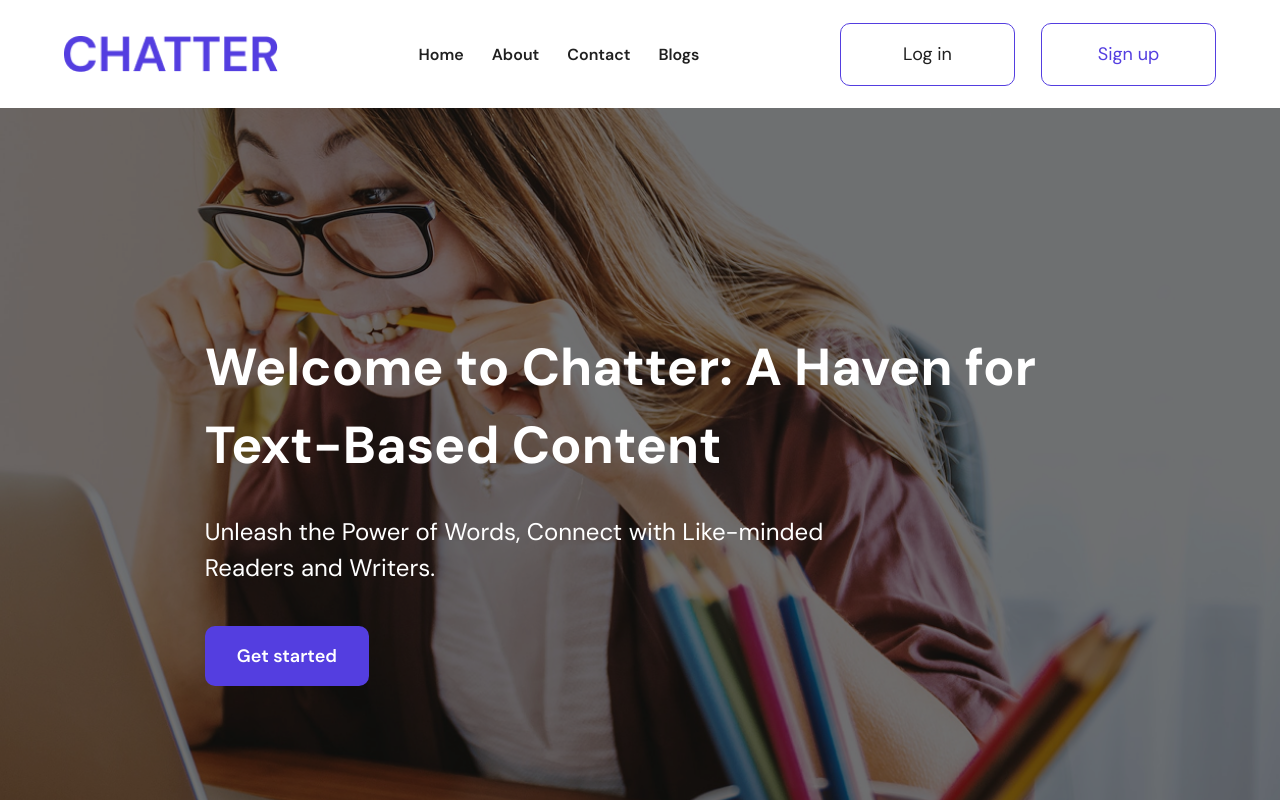
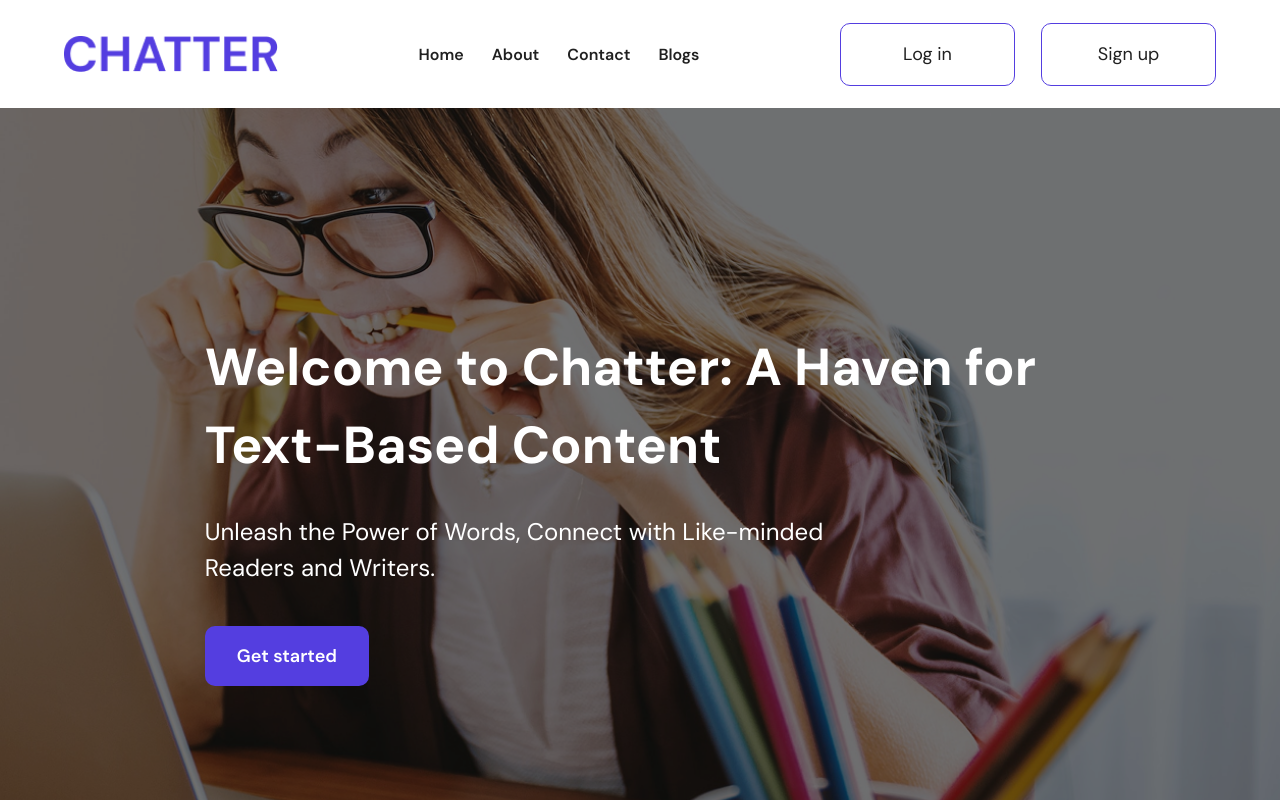
Before and after one commit to SY223/fs-project-one, a plain HTML site: page index.html in a window 1280 px wide. In both pictures the pointer is over the link "Sign up". Shown: the top 800 px of the page. Drawn offline with Linux system fonts and the light colour scheme.

Commit message:
harmonised navigation text color

```diff
--- a/css/styles.css
+++ b/css/styles.css
@@ -97,7 +97,7 @@ body {
 
 .nav-actions a:last-child:hover {
     background-color: var(--white);
-    color: var(--primary-color);
+    color: var(--text-color);
 }
 
 
```
